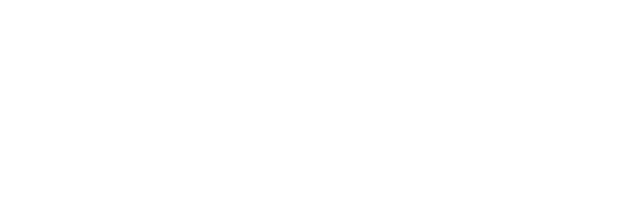
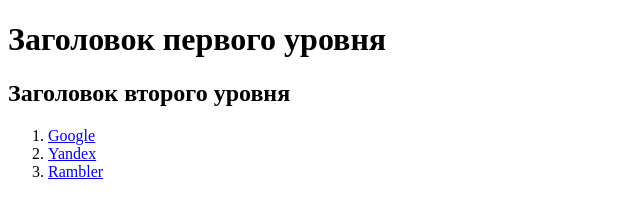
Before and after one commit to korenik/task-html, a website: page src/index.html in a window 1280 px wide. Shown: the whole page, without its empty margins (0-640 px from the left). Drawn offline with Linux system fonts and the light colour scheme.

Commit message:
Задание по HTML

```diff
--- a/src/index.html
+++ b/src/index.html
@@ -3,5 +3,13 @@
     <head>
         <title>HTML</title>
     </head>
-    <body></body>
+    <body>
+        <h1>Заголовок первого уровня</h1>
+        <h2>Заголовок второго уровня</h2>
+        <ol>
+            <li><a href="https://www.google.com/">Google</a></li>
+            <li><a href="https://www.yandex.ru/">Yandex</a></li>
+            <li><a href="https://www.rambler.ru/">Rambler</a></li>
+        </ol>
+    </body>
 </html>
```
